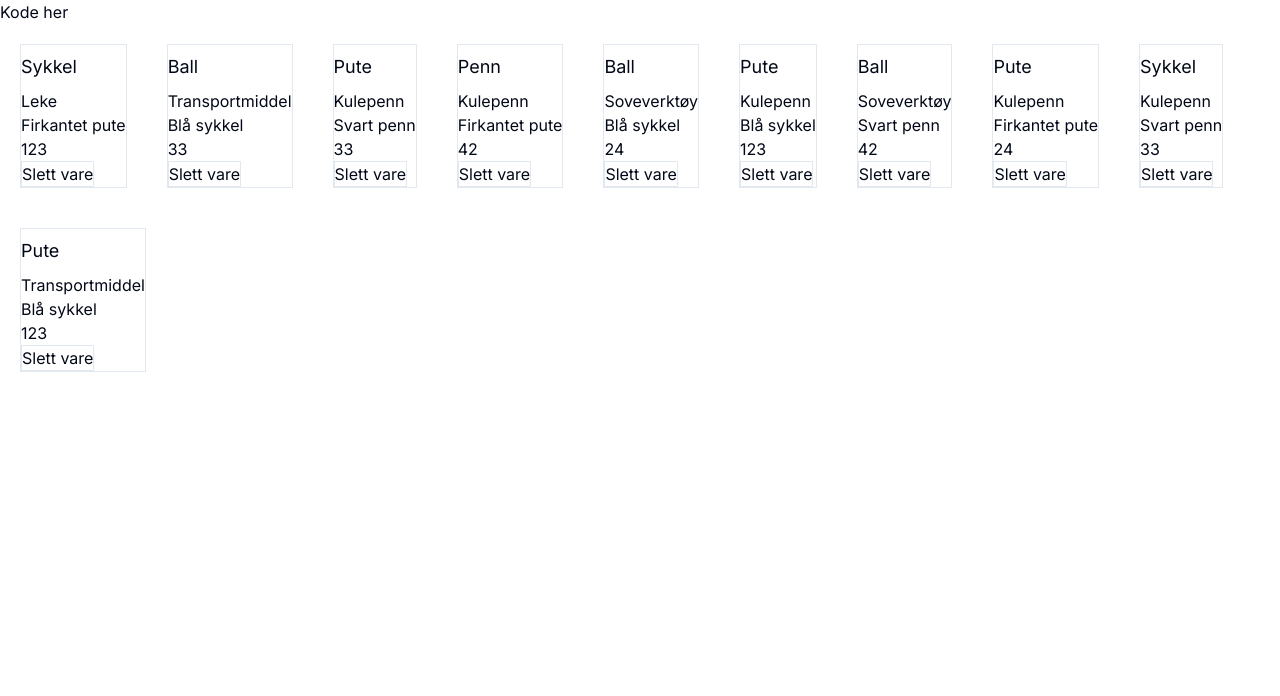
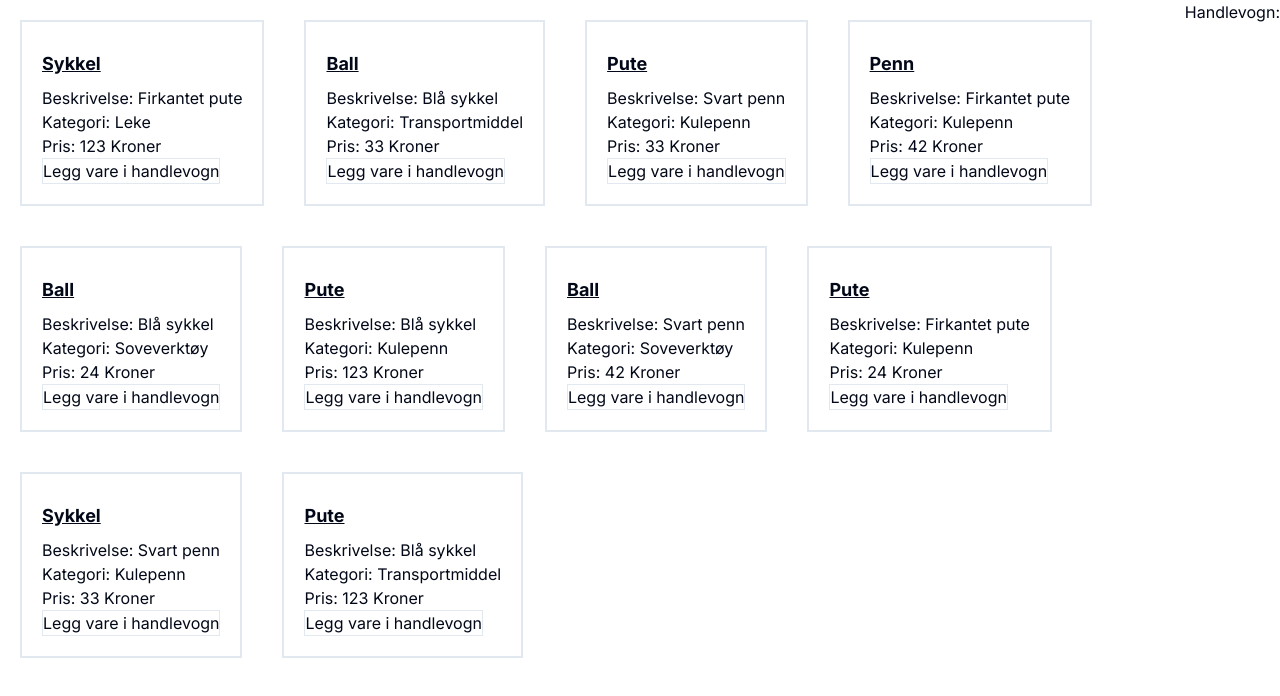
Before and after one commit to Cryxen/next-starter-2023, a Next.js app: page / in a window 1280 px wide. Shown: the top 696 px of the page. Built offline with nearby package versions, Linux system fonts and the light colour scheme.

Commit message:
Made shoppingcart component. Reformated text

```diff
--- a/src/app/page.tsx
+++ b/src/app/page.tsx
@@ -1,9 +1,27 @@
+"use client"
+
+
+import ProductItem from "@/components/ProductItem";
 import Products from "@/components/Products";
+import ShoppingCart from "@/components/shoppingCart";
+import { createProducts, faker } from "@/features/responses/CreateProduct";
+import { useState } from "react";
 
 export default function Home() {
+
+  const [products, setProducts] = useState(Array.from(createProducts({count: 10, faker}).values()))
+
+  const addToCartHandler = (id: number) => {
+      console.log("Forsøker å legge: " + id + "til handlevogn")
+  }
+
   return (
-  <div>
-    Kode her
-    <Products />
+  <div className="flex flex-row">
+    <Products>
+        {products.map((product) => (
+            <ProductItem key={product.id}{...product} addToCart={addToCartHandler}/>
+        ))}
+    </Products>
+    <ShoppingCart />
     </div>)
 }
--- a/src/components/ProductItem.tsx
+++ b/src/components/ProductItem.tsx
@@ -1,19 +1,19 @@
 import { Product } from "@/features/responses/types"
 
 const ProductItem = (props: Product) => {
-    const {id, title, description, price, category, onDelete} = props
+    const {id, title, description, price, category, addToCart: addToCart} = props
 
-    const handleDelete = () => {
-        onDelete?.(id)
+    const handleAddToCart = () => {
+        addToCart?.(id)
     }
 
     return(
-        <article className="border border-solid m-5 ">
-        <h3 className="text-lg my-2">{title}</h3>
-        <p>{category}</p>
-        <p>{description}</p>
-        <p>{price}</p>
-        {onDelete ? <button onClick={handleDelete} className="border border-solid">Slett vare</button> : null}
+        <article className="border-2 border-solid m-5 p-5">
+        <h3 className="text-lg my-2 font-bold underline">{title}</h3>
+        <p>Beskrivelse: {description}</p>
+        <p>Kategori: {category}</p>
+        <p>Pris: {price} Kroner</p>
+        {addToCart ? <button onClick={handleAddToCart} className="border border-solid">Legg vare i handlevogn</button> : null}
         </article>
     )
 }
--- a/src/components/Products.tsx
+++ b/src/components/Products.tsx
@@ -1,20 +1,11 @@
-"use client"
-import { createProducts, faker } from "@/features/responses/CreateProduct"
+import { ReactNode } from "react"
 import ProductItem from "./ProductItem"
 
-const Products = () => {
-    const products = Array.from(createProducts({count: 10, faker}).values())
+const Products = ({children} : {children: ReactNode}) => {
 
-    const deleteProductHandler = (id: number) => {
-        console.log("Forsøker å slette: " + id)
-    }
-
-    console.log(products)
     return(
         <div className="flex flex-row flex-wrap">
-        {products.map((product) => (
-            <ProductItem key={product.id}{...product} onDelete={deleteProductHandler}/>
-        ))}
+        {children}
         </div>
     )
 }
--- /dev/null
+++ b/src/components/ShoppingCart.tsx
@@ -0,0 +1,9 @@
+const ShoppingCart = () => {
+    return(
+        <>
+        <p>Handlevogn:</p>
+        </>
+    )
+
+}
+export default ShoppingCart
--- a/src/features/responses/types.ts
+++ b/src/features/responses/types.ts
@@ -9,7 +9,7 @@ export type Product = {
     description: string
     price: number
     category: string
-    onDelete?: (id: number) => void
+    addToCart?: (id: number) => void
 }
 
 export type Faker = {
```
